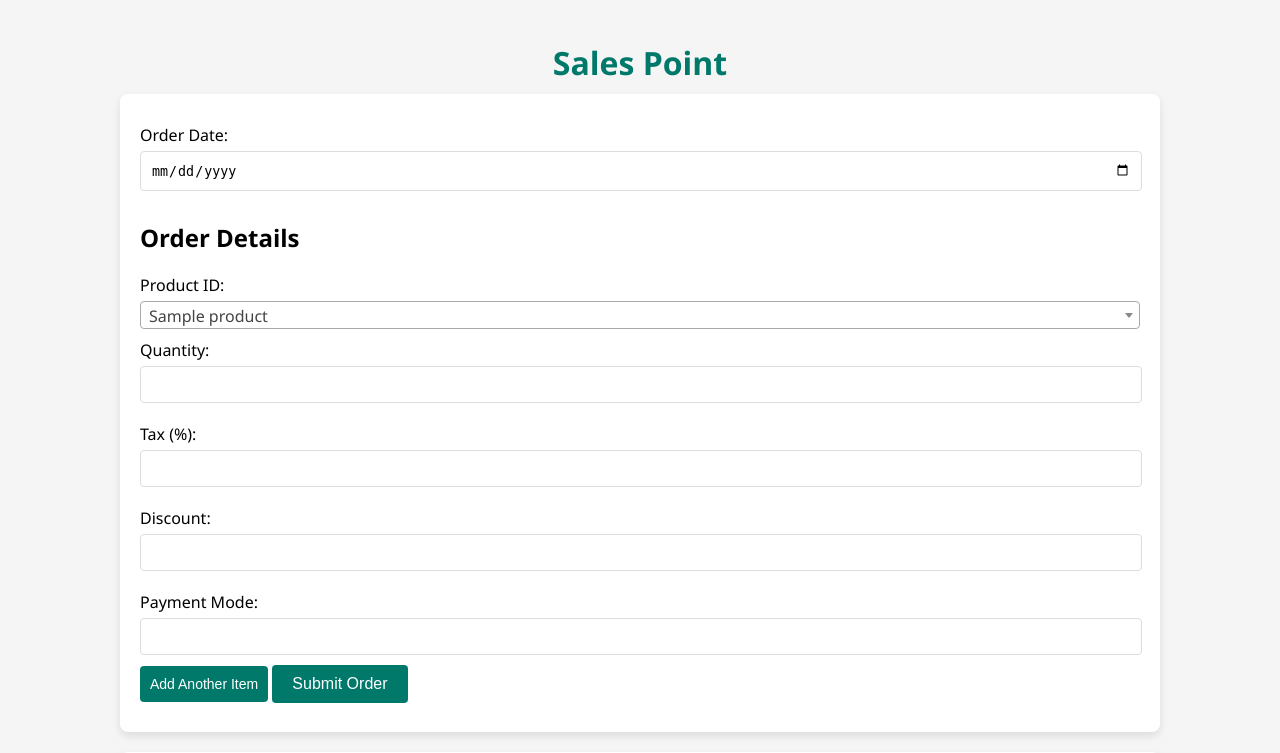
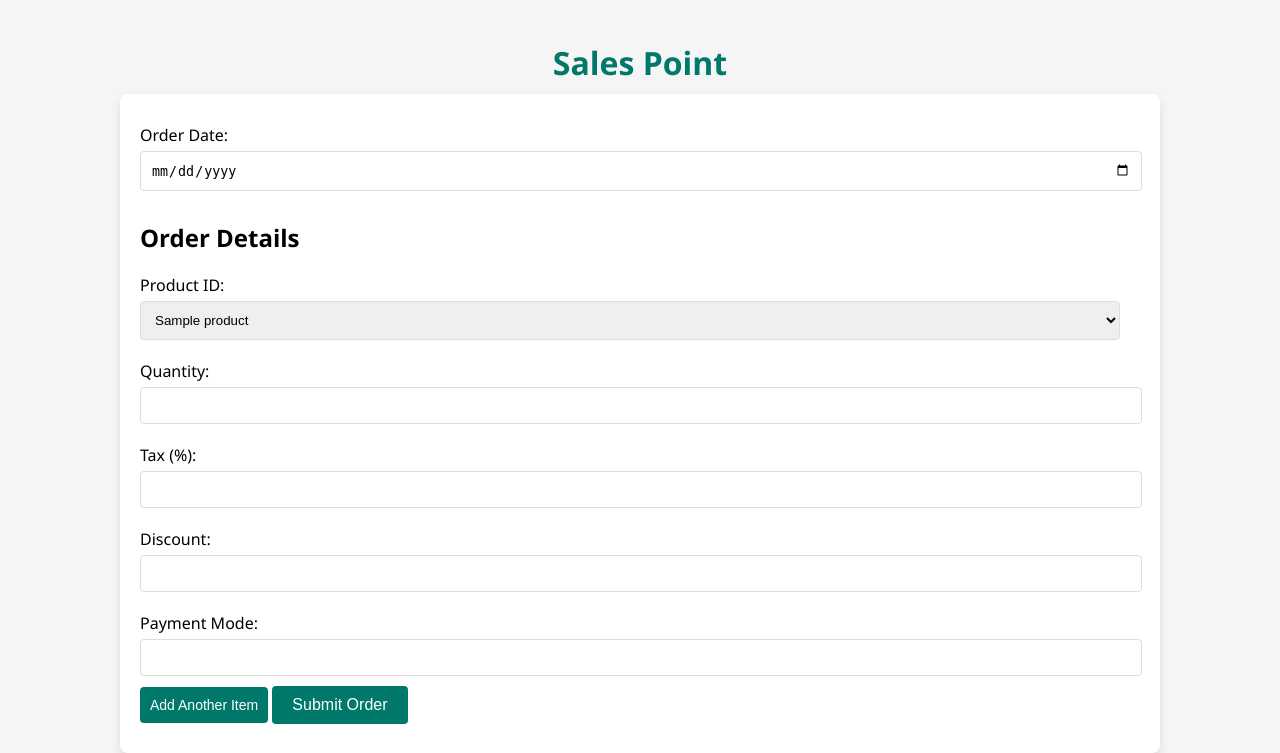
Before and after one commit to Derek1211212/webapp, a Flask app: page /add_order in a window 1280 px wide. Shown: the top 753 px of the page. Run offline with Flask 3, Linux system fonts and the light colour scheme; the visitor is signed in with stand-in values (Sample User, id 1); tables that the repository leaves empty or names only in its code hold one stand-in row (values such as "Sample post"); data that the repository does not hold is empty; some libraries are stand-ins or nearby versions.

Commit message:
Update sales_point.html

```diff
--- a/templates/sales_point.html
+++ b/templates/sales_point.html
@@ -86,15 +86,7 @@
         .add-item-btn:hover {
             background-color: #004d40; /* Darker teal */
         }
-
-        .select2-container {
-            width: 100% !important; /* Ensures that Select2 takes full width of its container */
-        }
-    <script src="https://js.paystack.co/v1/inline.js"></script>
     </style>
-    <link href="https://cdnjs.cloudflare.com/ajax/libs/select2/4.1.0/css/select2.min.css" rel="stylesheet" />
-    <script src="https://code.jquery.com/jquery-3.6.0.min.js"></script>
-    <script src="https://cdnjs.cloudflare.com/ajax/libs/select2/4.1.0/js/select2.min.js"></script>
     <script src="https://js.paystack.co/v1/inline.js"></script>
     <script>
         document.addEventListener('DOMContentLoaded', function() {
@@ -108,7 +100,7 @@
 
                 orderItemDiv.innerHTML = `
                     <label for="product_id">Product ID:</label>
-                    <select name="product_id" class="product-select" required>
+                    <select name="product_id" required>
                         {% for product in products %}
                             <option value="{{ product.ProductID }}">{{ product.ProductName }}</option>
                         {% endfor %}
@@ -128,18 +120,6 @@
                 `;
 
                 orderItems.appendChild(orderItemDiv);
-
-                // Initialize Select2
-                $('.product-select').select2({
-                    placeholder: 'Select a product',
-                    width: '100%'
-                });
-            });
-
-            // Initialize Select2 on existing dropdowns
-            $('.product-select').select2({
-                placeholder: 'Select a product',
-                width: '100%'
             });
 
             paymentForm.addEventListener("submit", function(e) {
@@ -197,7 +177,7 @@
         <div id="order-items">
             <div class="order-item">
                 <label for="product_id">Product ID:</label>
-                <select name="product_id" class="product-select" required>
+                <select name="product_id" required>
                     {% for product in products %}
                         <option value="{{ product.ProductID }}">{{ product.ProductName }}</option>
                     {% endfor %}
```
